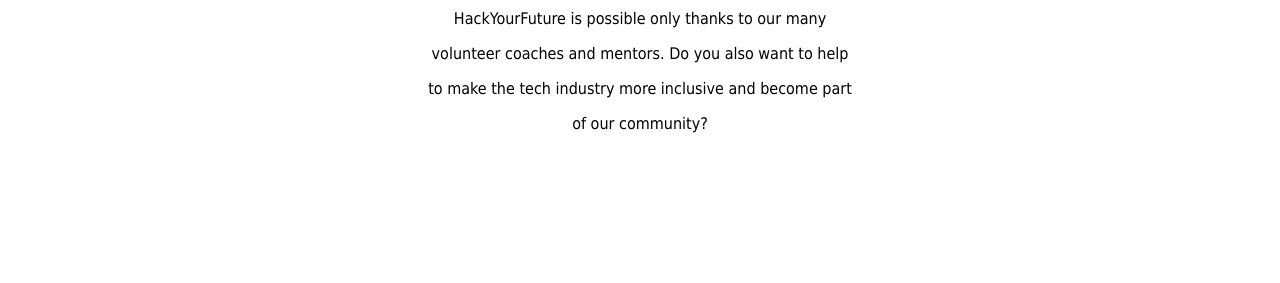
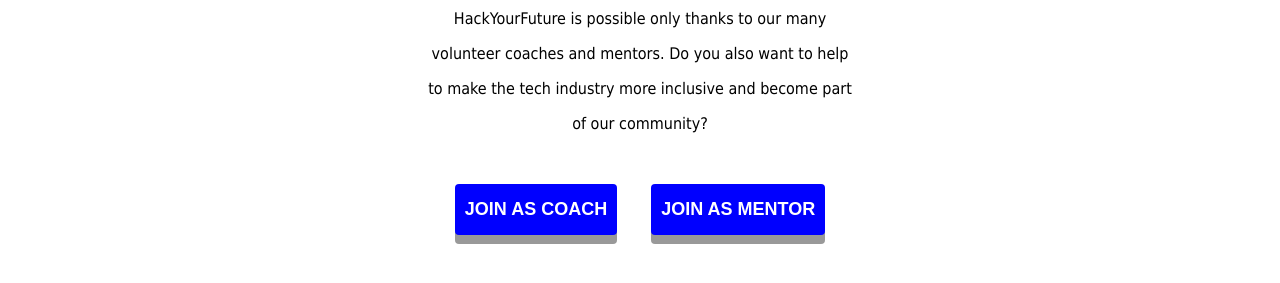
Before and after one commit to HYF-Class20/agile-development-group4-hyf-redesign, a website: page volunteer.html in a window 1280 px wide. Shown: the part 249-532 px from the top of the page. Drawn offline with Linux system fonts and the light colour scheme.

Commit message:
added hover to buttons

```diff
--- a/styles/volunteer.css
+++ b/styles/volunteer.css
@@ -67,3 +67,28 @@
   margin-top: 30px;
   font-family: Tahoma, sans-serif;
 }
+
+/* Styling the buttons adding backgroud and margins to the buttons */
+
+.btw {
+  text-align: center;
+  margin-top: 50px;
+
+}
+
+.btn {
+  color: white;
+  font-weight: bold;
+  font-size: 18px;
+  margin: 1px 15px 15px 15px;
+  border: none;
+  border-radius: 4px;
+  background: blue;
+  padding: 15px 10px 15px 10px;
+  box-shadow: 0 9px #999;
+}
+
+.btn:hover {
+  background-color: lightblue;
+  text-shadow: 2px 2px 4px brown;
+}
--- a/volunteer.html
+++ b/volunteer.html
@@ -47,7 +47,13 @@
 
   <!-- Adding buttons to the intro -->
 
-
+  <div class="btw">
+    <a
+      href="https://www.typeform.com/private-typeform/?utm_source=typeform.com-19464497-free&utm_medium=typeform&utm_content=typeform-private&utm_campaign=yfzzQxtI%0A%20%20"><button
+        class="btn">JOIN AS COACH</button></a>
+    <a href="https://docs.google.com/forms/d/e/1FAIpQLSdsTmIgbCA2X02NUFsVSE-BQJIx6_KWpABujlZYA9PP8JgHJg/viewform"><button
+        class="btn">JOIN AS MENTOR</button></a>
+  </div>
 
 </body>
 
```
